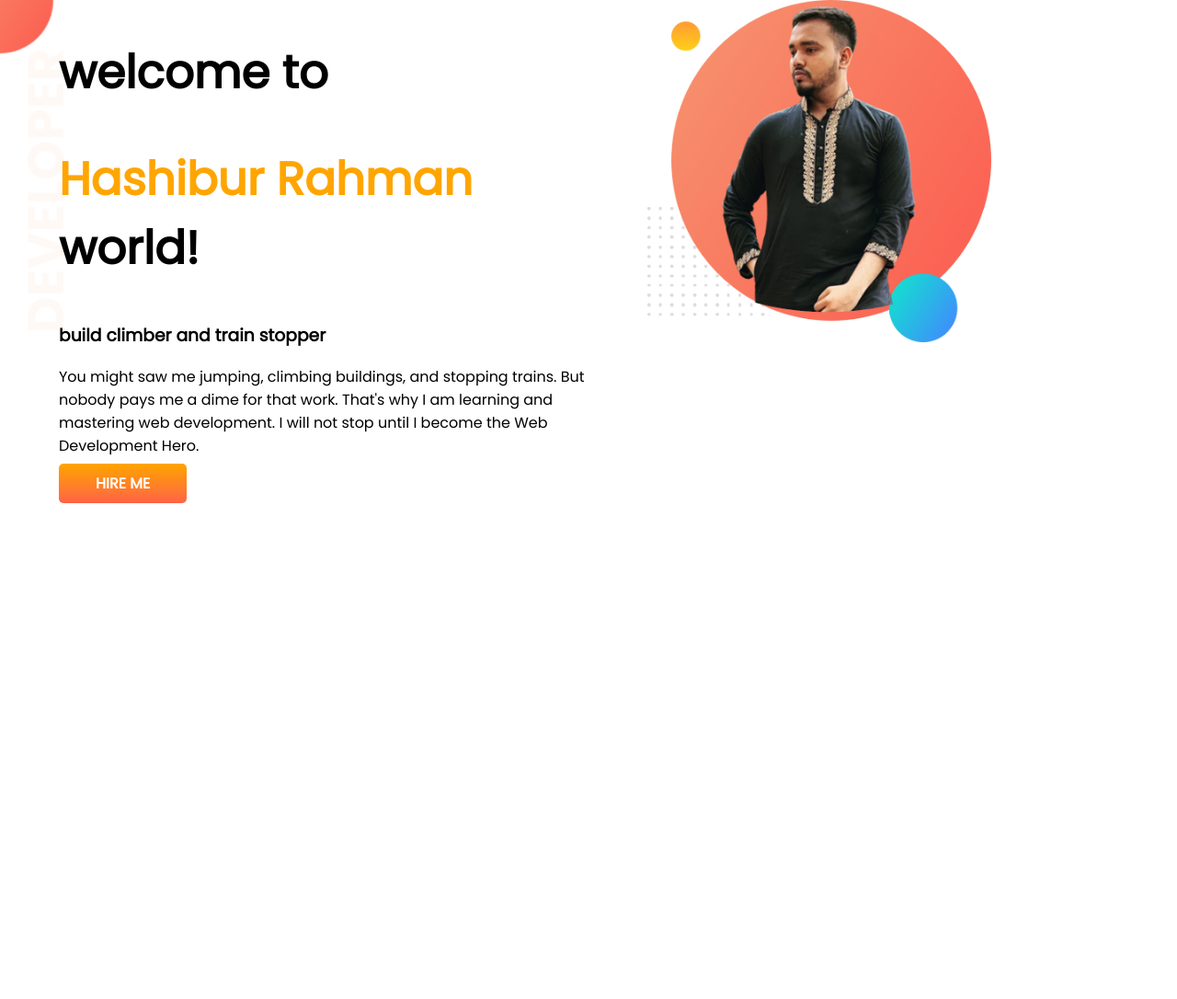
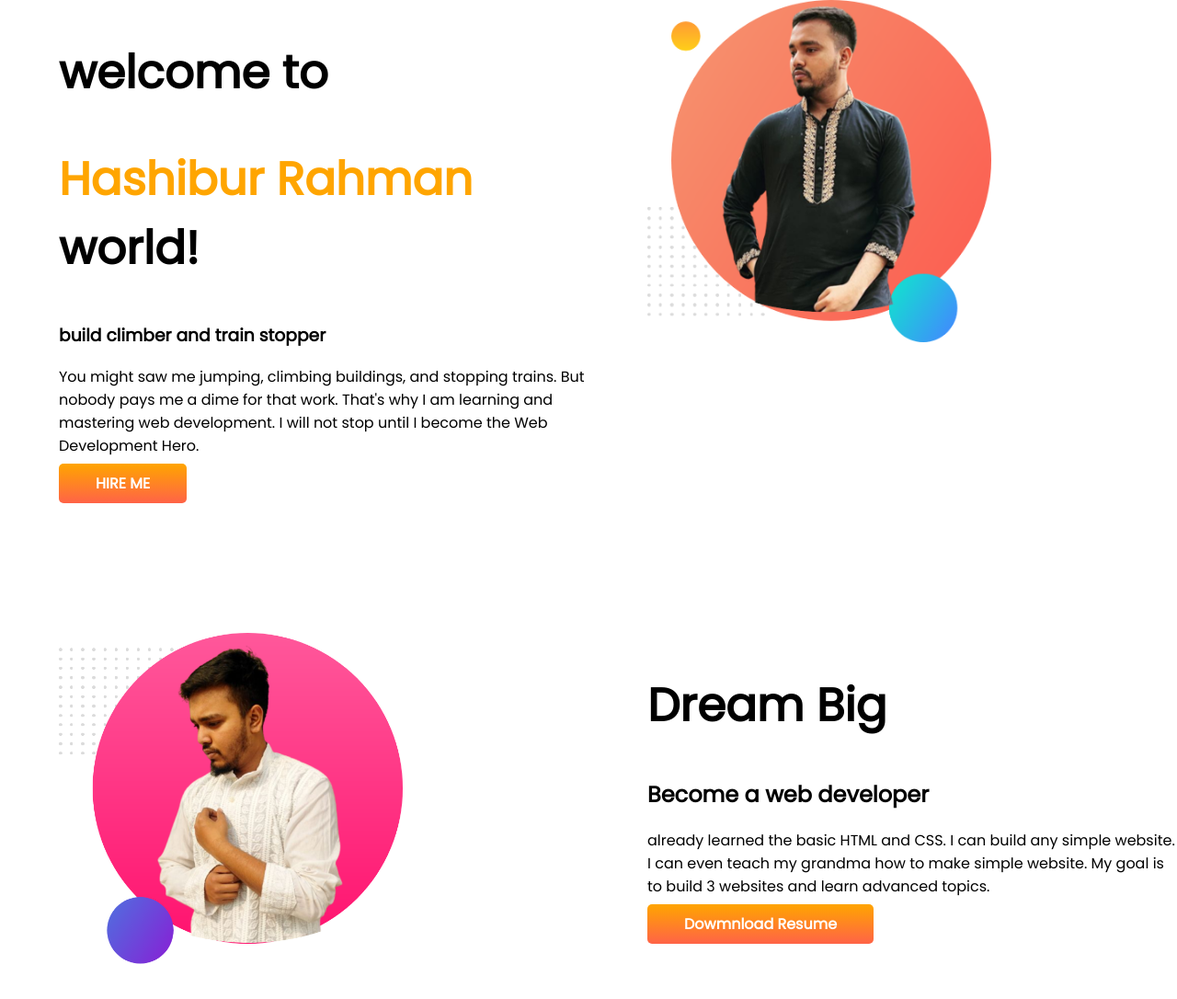
Before and after one commit to hashib1999/developer-portfolio, a plain HTML site: page index.html in a window 1280 px wide. Shown: the whole page at 92% size. Before the commit the page ends 800 px from the top, so only its background shows below. Drawn offline with Linux system fonts and the light colour scheme.

Commit message:
dream added

```diff
--- a/index.html
+++ b/index.html
@@ -29,6 +29,23 @@
         <div class="half-width">
             <img src="images/nur.png.png" alt="">
         </div>
+
+
+
+    </section>
+    <section class="dream-big">
+        <div class="half-width">
+        <img src="images/my-bg2.png" alt="">
+        </div>
+
+        <div class="half-width" >
+            <h1>Dream Big</h1>
+            <h2>Become a web developer</h2>
+            <p>already learned the basic HTML and CSS. I can build any simple website. I can even teach my grandma how
+                to make simple website. My goal is to build 3 websites and learn advanced topics.
+            </p>
+            <a class="link-button" target="_blank" href="">Dowmnload Resume </a>
+        </div>
     </section>
 
 </html>
--- a/style.css
+++ b/style.css
@@ -10,6 +10,7 @@ h1{
 }
 section{
     display: flex;
+    margin-bottom: 150px;
 }
 .half-width{
     width: 50%;
@@ -26,7 +27,3 @@ width: 65%;
     color: white;
     font-weight: 700;
 }
-.top-banner {
-    background-image: url(images/top-banner.png);
-    background-repeat: no-repeat;
-}
```
